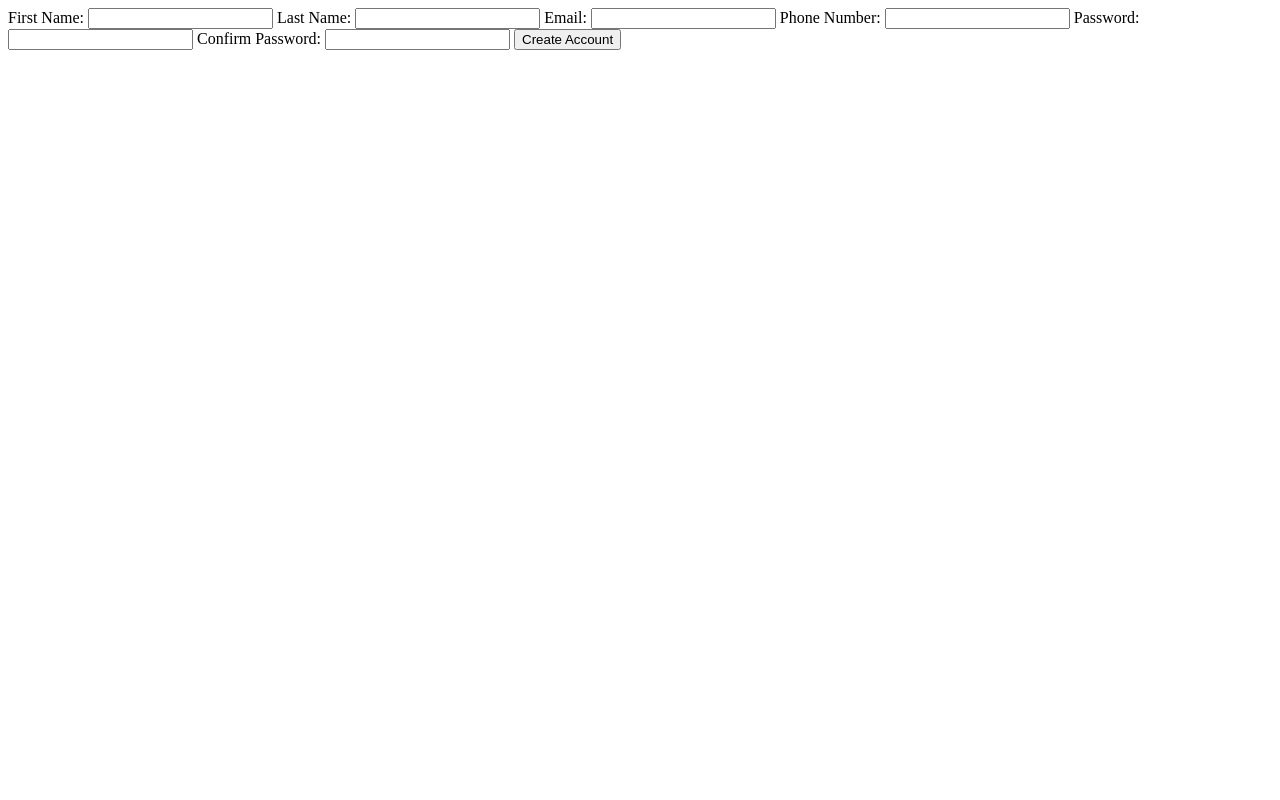
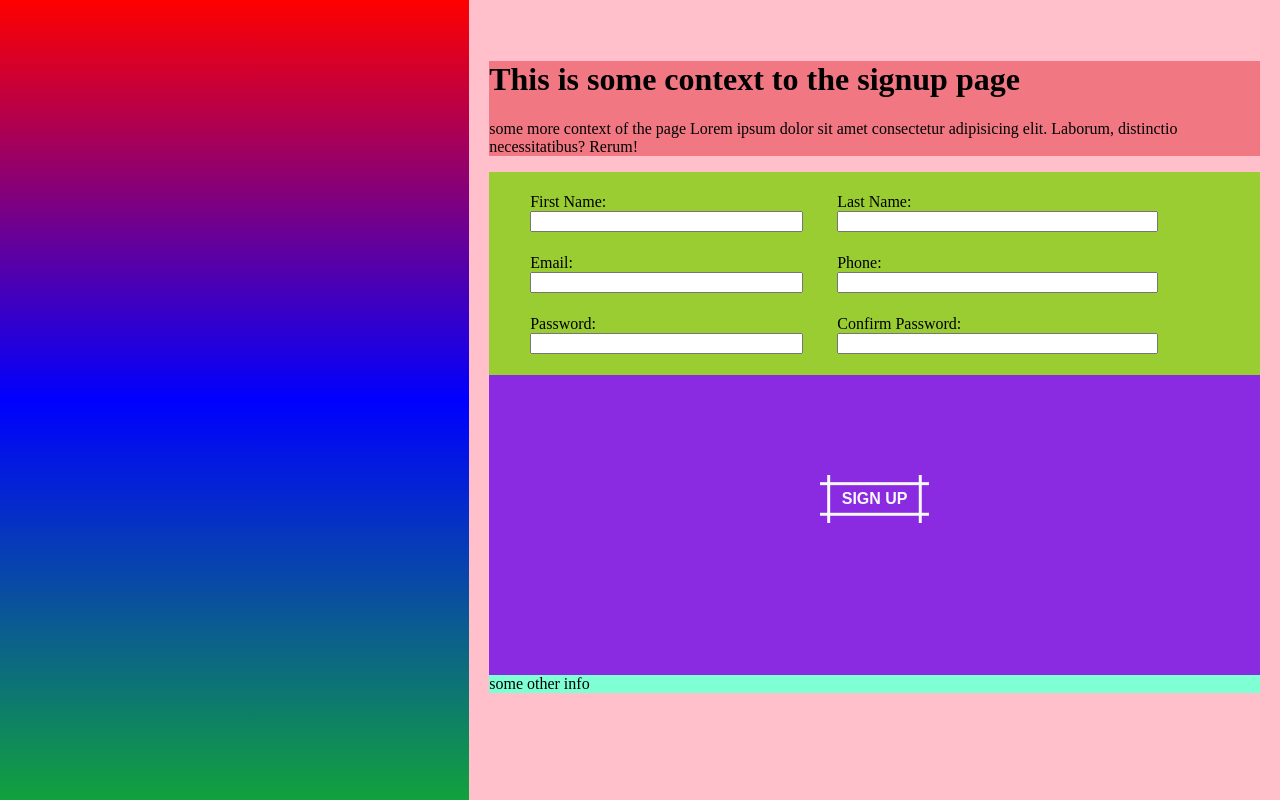
Before and after one commit to OdinProject-journey/inter-form, a plain HTML site: page index.html in a window 1280 px wide. Drawn offline with Linux system fonts and the light colour scheme.

Commit message:
make layout with css next: confirm password with js

```diff
--- a/index.html
+++ b/index.html
@@ -4,31 +4,78 @@
   <meta charset="UTF-8">
   <meta http-equiv="X-UA-Compatible" content="IE=edge">
   <meta name="viewport" content="width=device-width, initial-scale=1.0">
+  <link rel="stylesheet" href="styles.css">
   <title>Odin signup</title>
+  <script src="./script.js"></script>
 </head>
 <body>
 
+<div class="left">
+</div>
 
-  <form action="">
+<div class="right">
+<header>
+  <h1>This is some context to the signup page</h1>
+  <p>some more context of the page Lorem ipsum dolor sit amet consectetur adipisicing elit. Laborum, distinctio necessitatibus? Rerum!</p>
+</header>
+
+<main>
+<div class="forminputs">
+
+  <form action="" id = "signupForm">
+     <table>
+      <tr>
+        <td>
         <label for="firstName">First Name:
-      <input type="text" name="firstName" id="firstName" required>
+          <input type="text" name="firstName" id="firstName">
         </label>
+        </td>
+        <td>
         <label for="lastName">Last Name:
           <input type="text" name="lastName" id="lastName">
         </label>
+        </td>
+
+     </tr>
+      <tr>
+        <td>
         <label for="email">Email:
-      <input type="email" name="email" id="email" required>
+          <input type="email" name="email" id="email">
         </label>
-    <label for="phone">Phone Number:
-      <input type="tel" name="phoneNumber" id="phone">
+        </td>
+        <td>
+        <label for="phone">Phone:
+          <input type="tel" name="phone" id="phone">
         </label>
+        </td>
+
+     </tr>
+      <tr>
+        <td>
         <label for="password">Password:
-      <input type="password" name="password" id="password" required>
+          <input type="password" name="password" id="password">
         </label>
-    <label for="rePassword">Confirm Password:
-      <input type="text"  id="rePassword" required>
+        </td>
+        <td>
+        <label for="ConfirmPassword">Confirm Password:
+          <input type="text" name="ConfirmPassword" id="ConfirmPassword">
         </label>
-    <button type="submit">Create Account</button>
+        </td>
+
+     </tr>
+     </table>
      </form>
+</div>
+
+<div class="buttonDiv">
+  <button type = "submit" form = "signupForm" class = "button-89"> SIGN UP</button>
+</div>
+
+</main>
+<footer>
+  some other info
+</footer>
+  </div>
+
 </body>
 </html>
--- /dev/null
+++ b/styles.css
@@ -0,0 +1,86 @@
+table{
+  border-spacing:40px 20px;
+}
+input{
+  width:100%;
+  display: inline-block;
+}
+
+.buttonDiv{
+  text-align: center;
+  height:200px;
+  padding-top:100px;
+}
+
+body{
+  display: flex ;
+}
+html,body{
+  margin:0;
+  padding:0;
+}
+
+.left{
+  background:linear-gradient(red,blue,#12a23d);
+  width:40%;
+  height:100vh;
+}
+.right{
+  padding: 40px 20px;
+  background:pink;
+}
+header{
+  background-color: rgb(221,12,23,.4);
+}
+main{
+  background-color: yellowgreen;
+}
+main .buttonDiv{
+  background-color: blueviolet;
+}
+footer{
+  background-color: aquamarine;
+}
+
+.button-89{
+  font-size:42px;
+  font-weight:bold;
+
+}
+
+
+/* CSS */
+.button-89 {
+  --b: 3px;   /* border thickness */
+  --s: .45em; /* size of the corner */
+  --color: #fafafa;
+
+  padding: calc(.5em + var(--s)) calc(.9em + var(--s));
+  color: var(--color);
+  --_p: var(--s);
+  background:
+    conic-gradient(from 90deg at var(--b) var(--b),#0000 90deg,var(--color) 0)
+    var(--_p) var(--_p)/calc(100% - var(--b) - 2*var(--_p)) calc(100% - var(--b) - 2*var(--_p));
+  transition: .3s linear, color 0s, background-color 0s;
+  outline: var(--b) solid #0000;
+  outline-offset: .6em;
+  font-size: 16px;
+
+  border: 0;
+
+  user-select: none;
+  -webkit-user-select: none;
+  touch-action: manipulation;
+}
+
+.button-89:hover,
+.button-89:focus-visible{
+  --_p: 0px;
+  outline-color: var(--color);
+  outline-offset: .05em;
+}
+
+.button-89:active {
+  background: var(--color);
+  color: #fff;
+}
```
Also changed, not shown: script.js (added, +10 -0 lines), public/background.png (added). Lines whose indentation alone changed are shown as unchanged.
